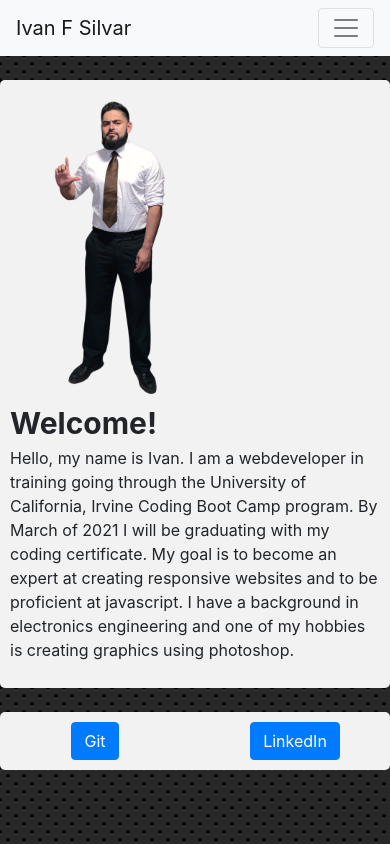
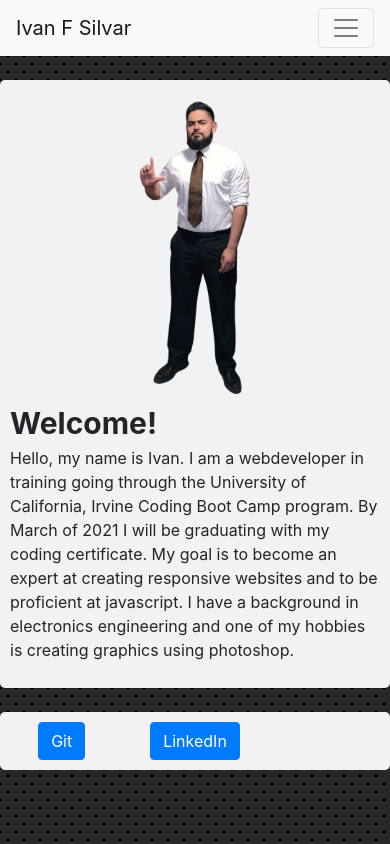
Before and after one commit to ifsilvar/Homework2, a plain HTML site: page index.html in a window 390 px wide. Drawn offline with nearby package versions, Linux system fonts and the light colour scheme.

Commit message:
fixed image alignment on xs view on index page

```diff
--- a/index.html
+++ b/index.html
@@ -62,10 +62,10 @@
 
     <div class="container">
         <div class="row">
-            <div class="col-md-2">
+            <div class="col-xs-12 col-lg-3 align-items-center d-flex justify-content-center">
                 <img src="memyselfandi.png" alt="Me" width="200" >
             </div>
-            <div class="col ml-auto">
+            <div class="col col-lg-9">
                 <header><strong>Welcome!</strong></header>
                 <p>
                     Hello, my name is Ivan. I am a webdeveloper in training going through the University of California, Irvine Coding Boot Camp program. By March of 2021 I will be graduating with my coding certificate. My goal is to become an expert at creating responsive websites and to be proficient at javascript. I have a background in electronics engineering and one of my hobbies is creating graphics using photoshop.
@@ -76,11 +76,11 @@
     </div>
     <br>
     <div class="container" id="links1">
-            <div class="row row-md-3">
-                <div class="col">
+            <div class="row">
+                <div class="col-4 col-sm-6">
                     <a class="btn btn-primary" href="https://github.com/ifsilvar" role="button">Git</a>
                 </div>
-                <div class="col">
+                <div class="col-4 col-sm-6">
                     <a class="btn btn-primary" href="https://www.linkedin.com/in/ivan-f-silvar/r" role="button">LinkedIn</a>
                 </div>
             </div>
```
